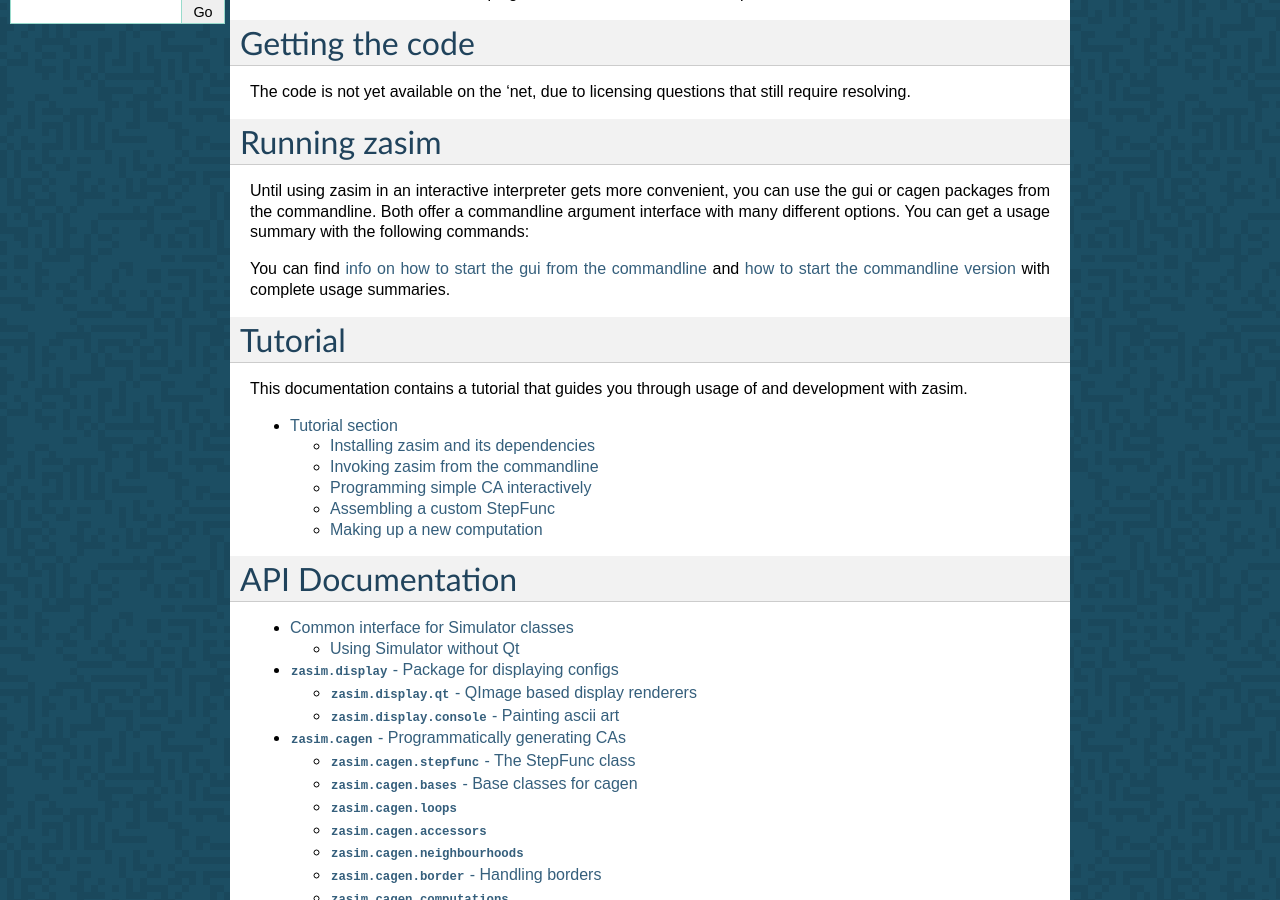
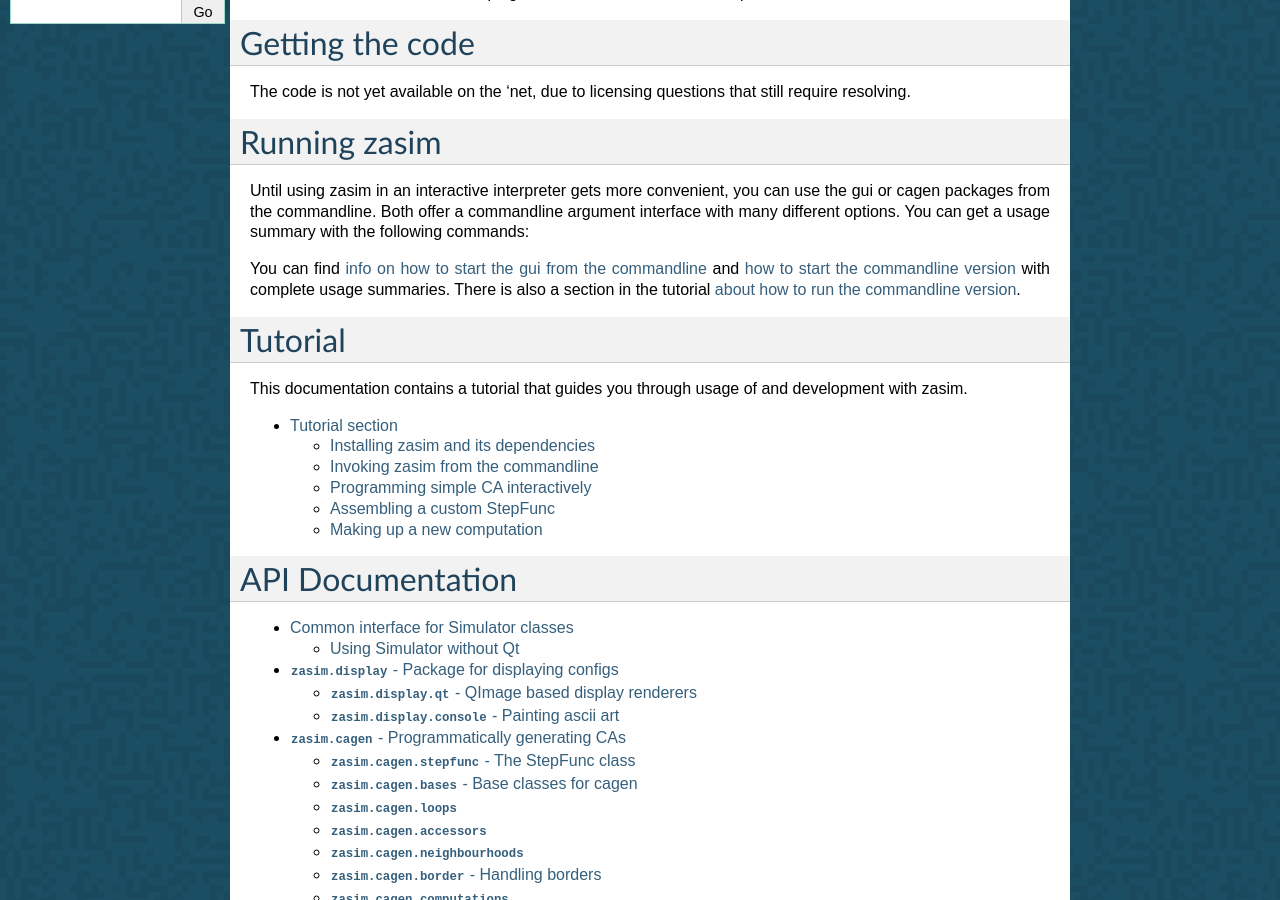
Before and after one commit to timo/zasim, a Sphinx documentation site: the page built from docs/index.rst, in a window 1280 px wide and 900 px high, scrolled down 328 px. Built offline with Sphinx 7.4.7, drawn with Linux system fonts in a browser that asks for light colours; formulas are drawn with MathJax 3.

Commit message:
mention the tutorial section on invocation.

```diff
--- a/docs/index.rst
+++ b/docs/index.rst
@@ -30,7 +30,8 @@ usage summary with the following commands:
 
 You can find :doc:`info on how to start the gui from the commandline <gui/main>`
 and :doc:`how to start the commandline version <cagen/main>` with complete usage
-summaries.
+summaries. There is also a section in the tutorial :ref:`about how to run the
+commandline version <tutorial_invocation>`.
 
 Tutorial
 ========
```
